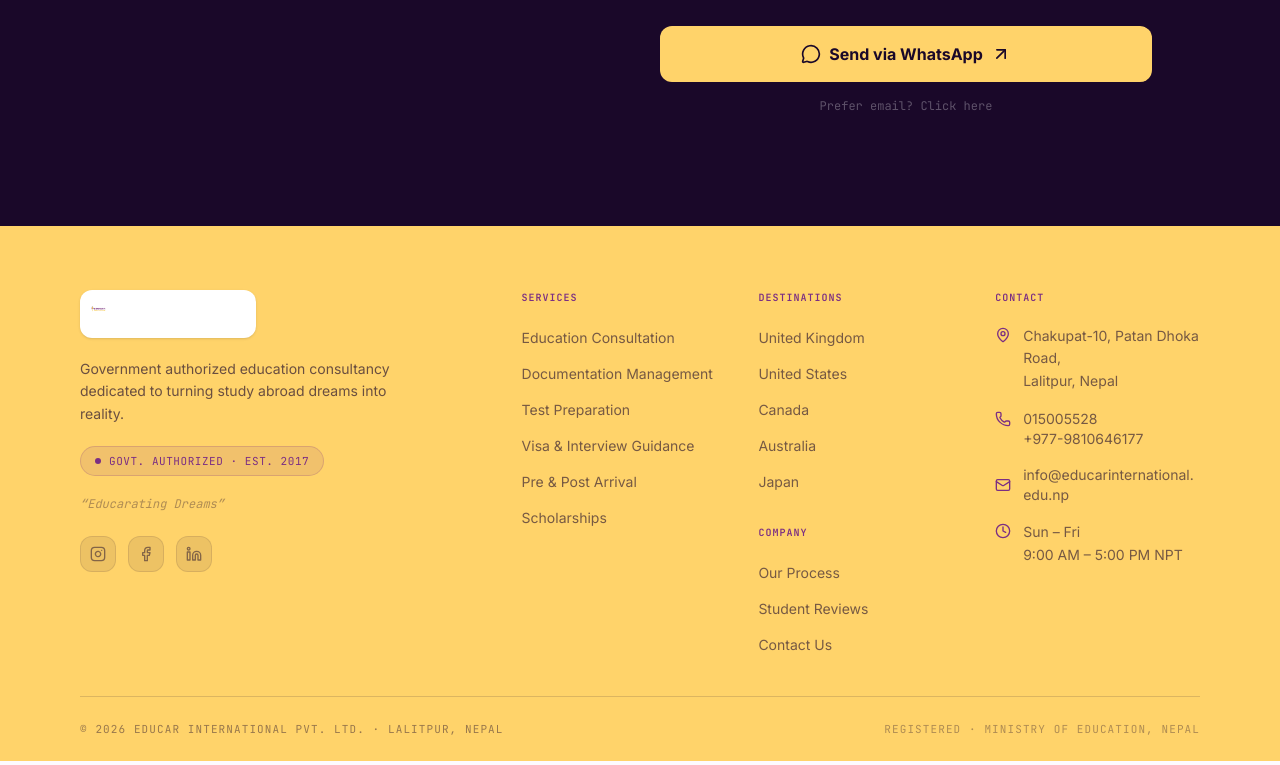
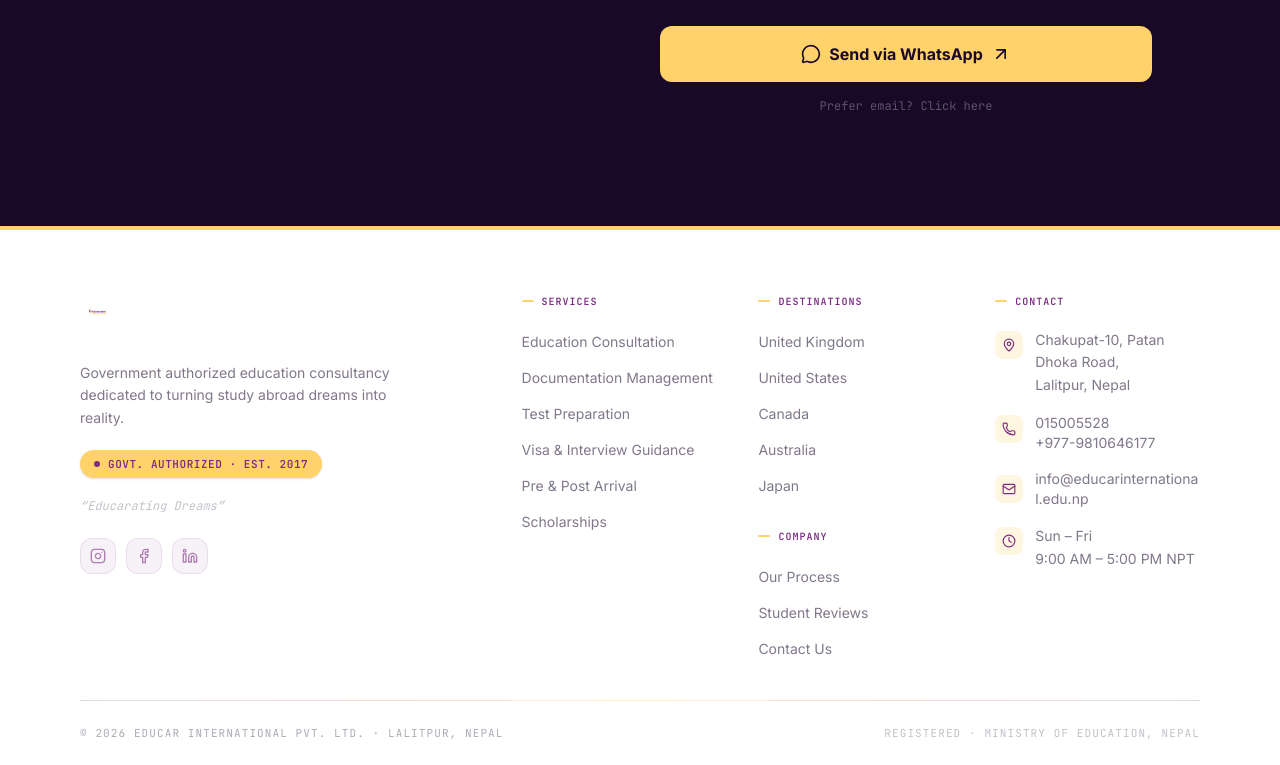
Before and after one commit to arpit768/website---consultancy, a Next.js app: page / in a window 1280 px wide. Shown: the part 3384-4149 px from the top of the page. Built offline with nearby package versions, Linux system fonts and the light colour scheme.

Commit message:
feat: enhance footer component with improved styles and accessibility features

```diff
--- a/app/components/Footer.tsx
+++ b/app/components/Footer.tsx
@@ -33,7 +33,7 @@
 
 export default function Footer() {
   return (
-    <footer className="bg-brand-yellow">
+    <footer className="bg-white dark:bg-[#120620] border-t-4 border-brand-yellow">
 
       {/* ── Main footer body ── */}
       <div className="max-w-7xl mx-auto px-5 sm:px-8 md:px-12 lg:px-20 pt-16 pb-10">
@@ -43,40 +43,40 @@
           <div className="flex flex-col gap-5 max-w-xs">
             {/* Logo */}
             <Link href="/" className="inline-block">
-              <div className="relative h-12 w-44 bg-white rounded-xl px-2 py-1.5 shadow-sm">
+              <div className="relative h-12 w-44">
                 <Image
                   src="/logo.png"
                   alt="Educar International"
                   fill
-                  className="object-contain object-left p-1"
+                  className="object-contain object-left"
                 />
               </div>
             </Link>
 
             {/* Tagline */}
-            <p className="text-brand-dark/65 text-sm leading-relaxed">
+            <p className="text-brand-dark/55 dark:text-brand-light/45 text-sm leading-relaxed">
               Government authorized education consultancy dedicated to turning study abroad dreams into reality.
             </p>
 
-            {/* Govt badge */}
-            <div className="inline-flex items-center gap-2 bg-brand-purple/10 border border-brand-purple/20 rounded-full px-3.5 py-1.5 w-fit">
+            {/* Govt badge — golden bg + purple text */}
+            <div className="inline-flex items-center gap-2 bg-brand-yellow rounded-full px-3.5 py-1.5 w-fit shadow-sm">
               <span className="w-1.5 h-1.5 rounded-full bg-brand-purple" />
-              <span className="text-brand-purple text-[11px] font-mono uppercase tracking-wider">
+              <span className="text-brand-purple text-[11px] font-mono font-semibold uppercase tracking-wider">
                 Govt. Authorized · Est. 2017
               </span>
             </div>
 
             {/* Tagline quote */}
-            <p className="text-brand-dark/35 text-xs font-mono italic">&ldquo;Educarating Dreams&rdquo;</p>
+            <p className="text-brand-dark/25 dark:text-brand-light/20 text-xs font-mono italic">&ldquo;Educarating Dreams&rdquo;</p>
 
             {/* Social icons */}
-            <div className="flex items-center gap-3 mt-1">
+            <div className="flex items-center gap-2.5 mt-1">
               {SOCIAL.map(({ label, href, icon: Icon }) => (
                 <Link
                   key={label}
                   href={href}
                   aria-label={label}
-                  className="w-9 h-9 rounded-xl bg-brand-dark/8 hover:bg-brand-purple border border-brand-dark/10 hover:border-brand-purple flex items-center justify-center text-brand-dark/50 hover:text-white transition-all duration-200"
+                  className="w-9 h-9 rounded-xl bg-brand-purple/6 hover:bg-brand-yellow border border-brand-purple/10 hover:border-brand-yellow flex items-center justify-center text-brand-purple/60 hover:text-brand-dark transition-all duration-200"
                 >
                   <Icon className="w-4 h-4" />
                 </Link>
@@ -86,13 +86,17 @@
 
           {/* Services */}
           <div>
-            <p className="text-[10px] font-mono uppercase tracking-widest text-brand-purple font-semibold mb-5">Services</p>
+            {/* Section label — golden underline accent */}
+            <div className="flex items-center gap-2 mb-5">
+              <span className="w-3 h-0.5 bg-brand-yellow rounded-full" />
+              <p className="text-[10px] font-mono uppercase tracking-widest text-brand-purple font-semibold">Services</p>
+            </div>
             <ul className="flex flex-col gap-3">
               {SERVICES_LINKS.map((link) => (
                 <li key={link.label}>
                   <Link
                     href={link.href}
-                    className="text-brand-dark/60 hover:text-brand-purple text-sm transition-colors duration-200"
+                    className="text-brand-dark/55 dark:text-brand-light/45 hover:text-brand-purple dark:hover:text-brand-yellow text-sm transition-colors duration-200"
                   >
                     {link.label}
                   </Link>
@@ -103,13 +107,16 @@
 
           {/* Destinations + Quick Links */}
           <div>
-            <p className="text-[10px] font-mono uppercase tracking-widest text-brand-purple font-semibold mb-5">Destinations</p>
+            <div className="flex items-center gap-2 mb-5">
+              <span className="w-3 h-0.5 bg-brand-yellow rounded-full" />
+              <p className="text-[10px] font-mono uppercase tracking-widest text-brand-purple font-semibold">Destinations</p>
+            </div>
             <ul className="flex flex-col gap-3 mb-8">
               {DESTINATIONS_LINKS.map((link) => (
                 <li key={link.label}>
                   <Link
                     href={link.href}
-                    className="text-brand-dark/60 hover:text-brand-purple text-sm transition-colors duration-200"
+                    className="text-brand-dark/55 dark:text-brand-light/45 hover:text-brand-purple dark:hover:text-brand-yellow text-sm transition-colors duration-200"
                   >
                     {link.label}
                   </Link>
@@ -117,13 +124,16 @@
               ))}
             </ul>
 
-            <p className="text-[10px] font-mono uppercase tracking-widest text-brand-purple font-semibold mb-5">Company</p>
+            <div className="flex items-center gap-2 mb-5">
+              <span className="w-3 h-0.5 bg-brand-yellow rounded-full" />
+              <p className="text-[10px] font-mono uppercase tracking-widest text-brand-purple font-semibold">Company</p>
+            </div>
             <ul className="flex flex-col gap-3">
               {QUICK_LINKS.map((link) => (
                 <li key={link.label}>
                   <Link
                     href={link.href}
-                    className="text-brand-dark/60 hover:text-brand-purple text-sm transition-colors duration-200"
+                    className="text-brand-dark/55 dark:text-brand-light/45 hover:text-brand-purple dark:hover:text-brand-yellow text-sm transition-colors duration-200"
                   >
                     {link.label}
                   </Link>
@@ -134,37 +144,48 @@
 
           {/* Contact info */}
           <div>
-            <p className="text-[10px] font-mono uppercase tracking-widest text-brand-purple font-semibold mb-5">Contact</p>
+            <div className="flex items-center gap-2 mb-5">
+              <span className="w-3 h-0.5 bg-brand-yellow rounded-full" />
+              <p className="text-[10px] font-mono uppercase tracking-widest text-brand-purple font-semibold">Contact</p>
+            </div>
             <ul className="flex flex-col gap-4">
               <li className="flex items-start gap-3">
-                <MapPin className="w-4 h-4 text-brand-purple shrink-0 mt-0.5" />
-                <span className="text-brand-dark/60 text-sm leading-relaxed">
+                <div className="w-7 h-7 rounded-lg bg-brand-yellow/20 flex items-center justify-center shrink-0 mt-0.5">
+                  <MapPin className="w-3.5 h-3.5 text-brand-purple" />
+                </div>
+                <span className="text-brand-dark/55 dark:text-brand-light/45 text-sm leading-relaxed">
                   Chakupat-10, Patan Dhoka Road,<br />Lalitpur, Nepal
                 </span>
               </li>
               <li className="flex items-start gap-3">
-                <Phone className="w-4 h-4 text-brand-purple shrink-0 mt-0.5" />
+                <div className="w-7 h-7 rounded-lg bg-brand-yellow/20 flex items-center justify-center shrink-0 mt-0.5">
+                  <Phone className="w-3.5 h-3.5 text-brand-purple" />
+                </div>
                 <div>
-                  <a href="tel:015005528" className="text-brand-dark/60 hover:text-brand-purple text-sm transition-colors block">
+                  <a href="tel:015005528" className="text-brand-dark/55 dark:text-brand-light/45 hover:text-brand-purple dark:hover:text-brand-yellow text-sm transition-colors block">
                     015005528
                   </a>
-                  <a href="tel:+9779810646177" className="text-brand-dark/60 hover:text-brand-purple text-sm transition-colors block">
+                  <a href="tel:+9779810646177" className="text-brand-dark/55 dark:text-brand-light/45 hover:text-brand-purple dark:hover:text-brand-yellow text-sm transition-colors block">
                     +977-9810646177
                   </a>
                 </div>
               </li>
               <li className="flex items-center gap-3">
-                <Mail className="w-4 h-4 text-brand-purple shrink-0" />
+                <div className="w-7 h-7 rounded-lg bg-brand-yellow/20 flex items-center justify-center shrink-0">
+                  <Mail className="w-3.5 h-3.5 text-brand-purple" />
+                </div>
                 <a
                   href="mailto:info@educarinternational.edu.np"
-                  className="text-brand-dark/60 hover:text-brand-purple text-sm transition-colors break-all"
+                  className="text-brand-dark/55 dark:text-brand-light/45 hover:text-brand-purple dark:hover:text-brand-yellow text-sm transition-colors break-all"
                 >
                   info@educarinternational.edu.np
                 </a>
               </li>
               <li className="flex items-start gap-3">
-                <Clock className="w-4 h-4 text-brand-purple shrink-0 mt-0.5" />
-                <span className="text-brand-dark/60 text-sm leading-relaxed">
+                <div className="w-7 h-7 rounded-lg bg-brand-yellow/20 flex items-center justify-center shrink-0 mt-0.5">
+                  <Clock className="w-3.5 h-3.5 text-brand-purple" />
+                </div>
+                <span className="text-brand-dark/55 dark:text-brand-light/45 text-sm leading-relaxed">
                   Sun – Fri<br />9:00 AM – 5:00 PM NPT
                 </span>
               </li>
@@ -173,18 +194,18 @@
         </div>
       </div>
 
-      {/* ── Divider ── */}
+      {/* ── Divider — gradient purple to golden ── */}
       <div className="max-w-7xl mx-auto px-5 sm:px-8 md:px-12 lg:px-20">
-        <div className="h-px bg-brand-dark/15" />
+        <div className="h-px bg-gradient-to-r from-brand-purple/20 via-brand-yellow/40 to-brand-purple/20" />
       </div>
 
       {/* ── Bottom bar ── */}
       <div className="max-w-7xl mx-auto px-5 sm:px-8 md:px-12 lg:px-20 py-6">
         <div className="flex flex-col sm:flex-row items-center justify-between gap-3">
-          <p className="text-[11px] font-mono text-brand-dark/45 uppercase tracking-widest text-center sm:text-left">
+          <p className="text-[11px] font-mono text-brand-dark/35 dark:text-brand-light/25 uppercase tracking-widest text-center sm:text-left">
             © {new Date().getFullYear()} Educar International Pvt. Ltd. · Lalitpur, Nepal
           </p>
-          <p className="text-[11px] font-mono text-brand-dark/35 uppercase tracking-widest">
+          <p className="text-[11px] font-mono text-brand-dark/25 dark:text-brand-light/20 uppercase tracking-widest">
             Registered · Ministry of Education, Nepal
           </p>
         </div>
```
